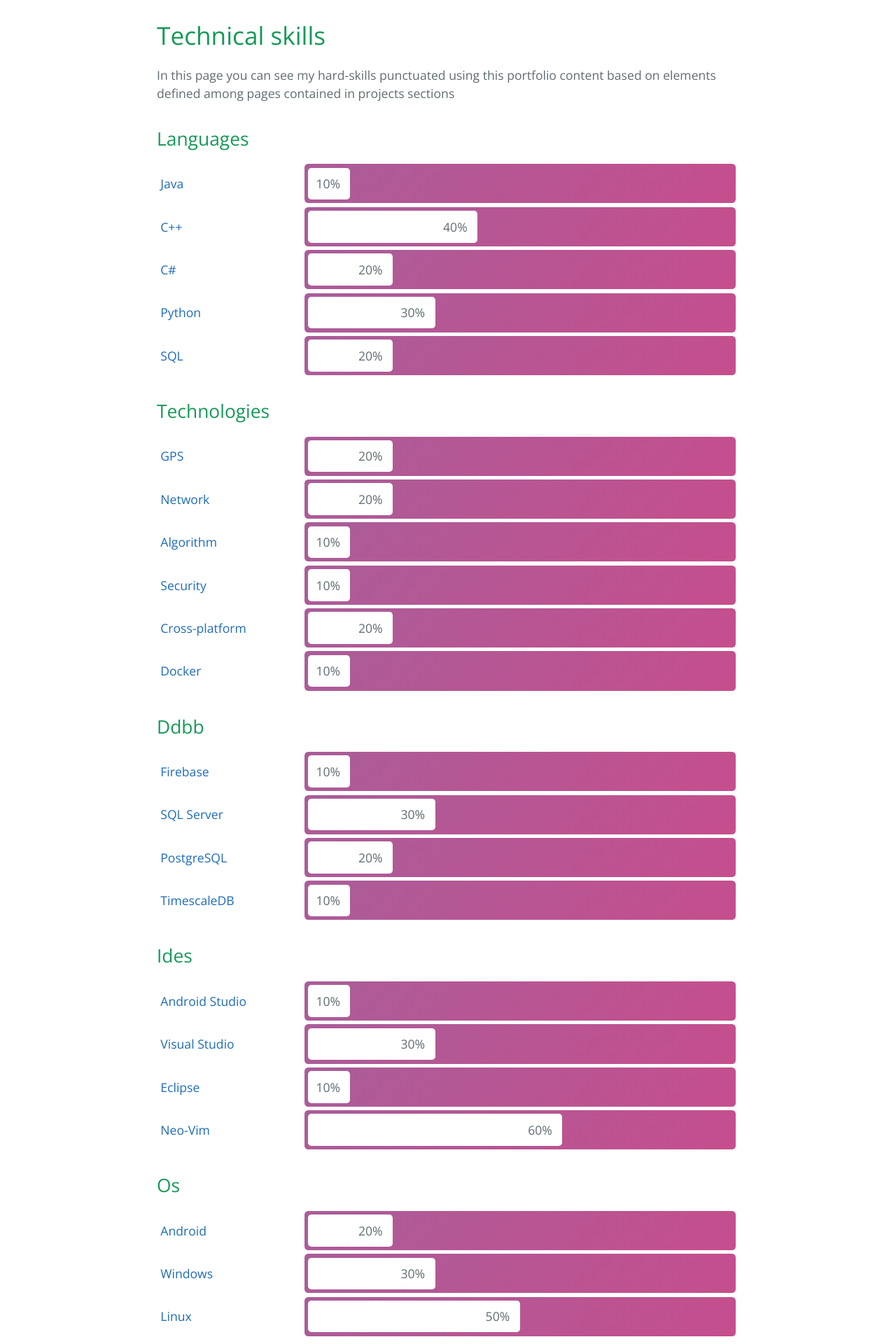
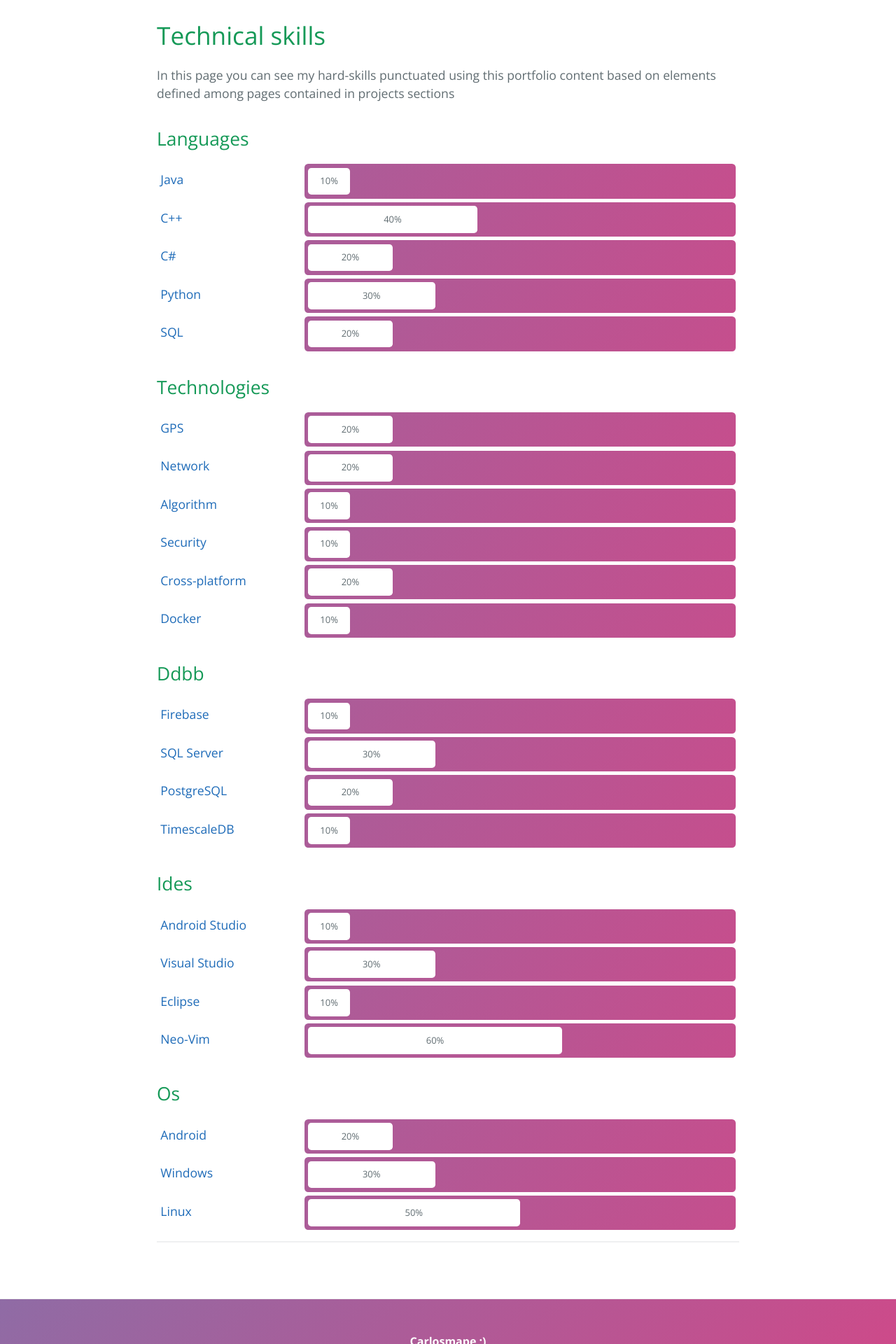
Before and after one commit to Carlosmape/carlosmape.github.io, a Jekyll site: the page built from hard-skills/index.md, in a window 1280 px wide. Shown: the part 407-2327 px from the top of the page at 70% size. Built offline with Jekyll 4.4.1, drawn with Linux system fonts in a browser that asks for light colours.

Commit message:
Improved visualization of skill bars

```diff
--- a/assets/css/style.scss
+++ b/assets/css/style.scss
@@ -247,7 +247,8 @@
   animation: typing 1s;
   background-color: white;
   color: $body-text-color;
-  align-content: end;
+  align-content: center;
+  font-size: small;
 }
 .skill-fill-0{  width: 0%;   }
 .skill-fill-1{  width: 10%;  }
```
